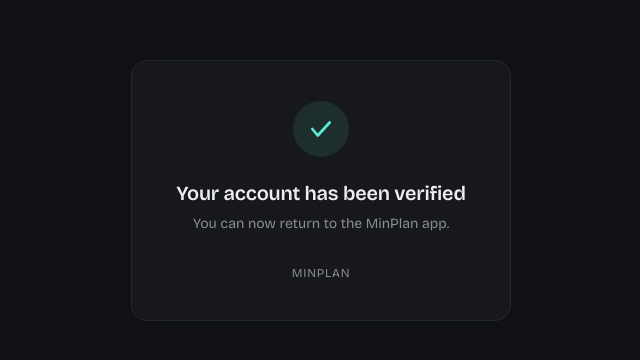
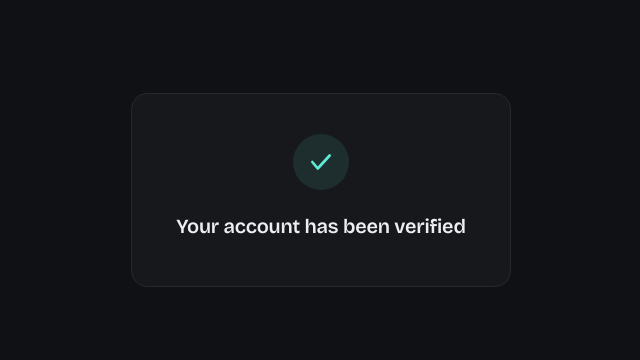
Before and after one commit to ANASTUDIOS/Email-Verification, a plain HTML site: page index.html in a window 1280 px wide. Shown: the part 210-570 px from the top of the page, without its empty margins (319-959 px from the left). Drawn offline with nearby package versions, Linux system fonts and the light colour scheme.

Commit message:
Remove return message and brand from verification page
Removed the return message and brand name from the verification page.

```diff
--- a/index.html
+++ b/index.html
@@ -94,8 +94,6 @@
       <svg viewBox="0 0 24 24"><polyline points="4 12 9 18 20 6"></polyline></svg>
     </div>
     <h1>Your account has been verified</h1>
-    <p>You can now return to the MinPlan app.</p>
-    <div class="brand">MinPlan</div>
   </div>
 </body>
 </html>
```
